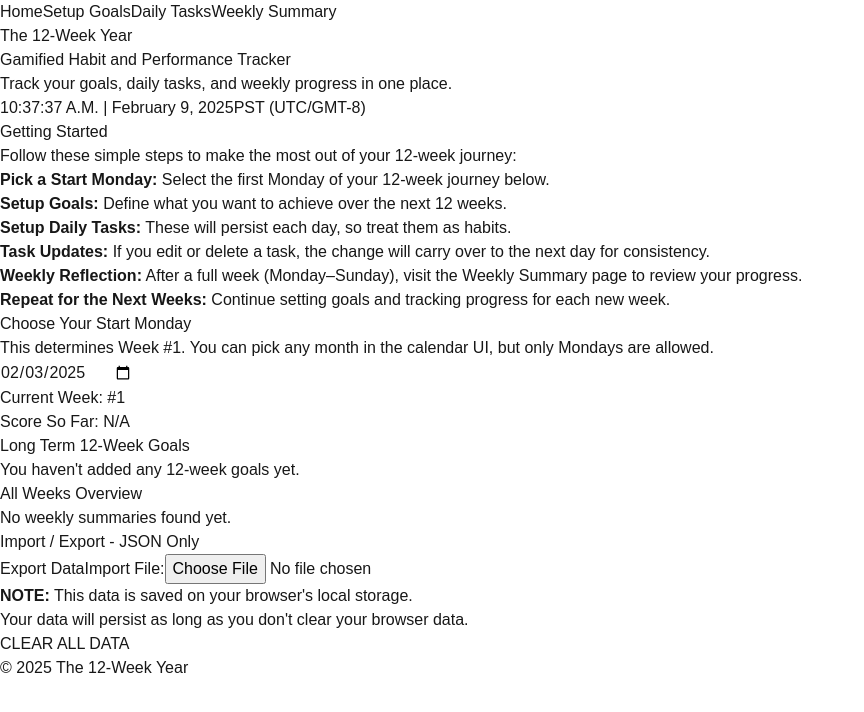
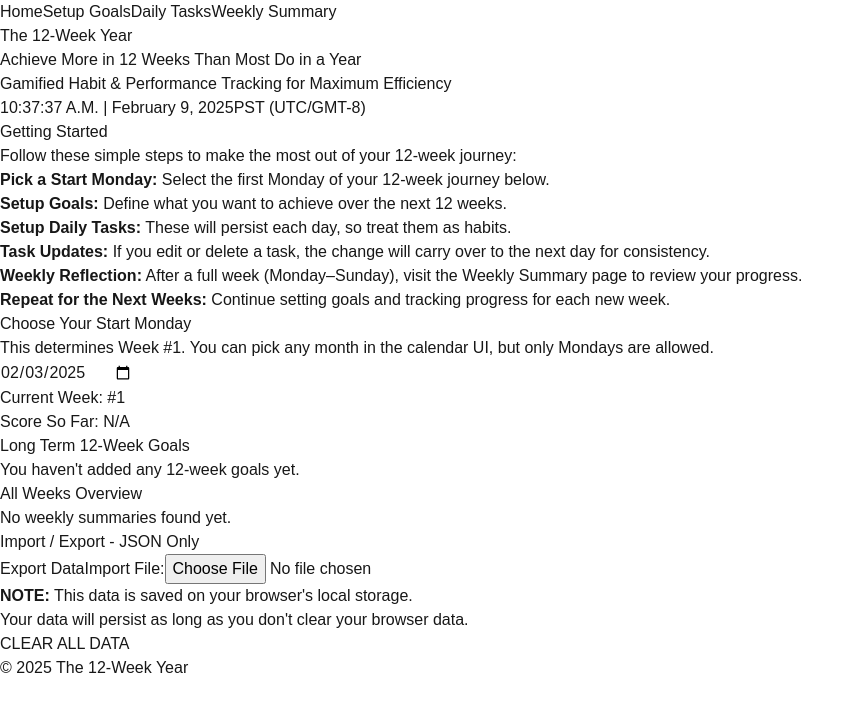
Before and after one commit to Kxvin1/12-week-year, a Next.js app: page / in a window 1280 px wide. Shown: the top 712 px of the page, without its empty margins (0-864 px from the left). Built offline with nearby package versions, Linux system fonts and the light colour scheme.

Commit message:
updated project headlines

```diff
--- a/src/app/page.tsx
+++ b/src/app/page.tsx
@@ -333,10 +333,10 @@ export default function HomePage() {
       <div className="bg-gradient-to-r from-blue-500 to-green-400 py-16 px-4 text-white text-center rounded-t-lg">
         <h1 className="text-5xl font-bold mb-4">The 12-Week Year</h1>
         <p className="max-w-2xl mx-auto text-2xl">
-          Gamified Habit and Performance Tracker
+          Achieve More in 12 Weeks Than Most Do in a Year
         </p>
         <p className="max-w-2xl mx-auto text-lg">
-          Track your goals, daily tasks, and weekly progress in one place.
+          Gamified Habit & Performance Tracking for Maximum Efficiency
         </p>
       </div>
       {/* Current Time & Date Display */}
```
